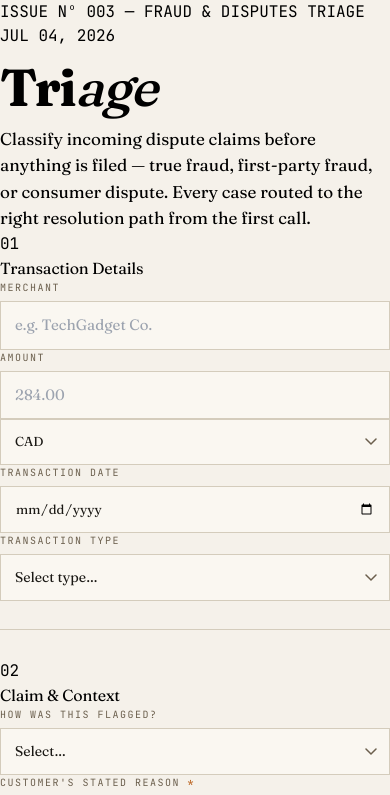
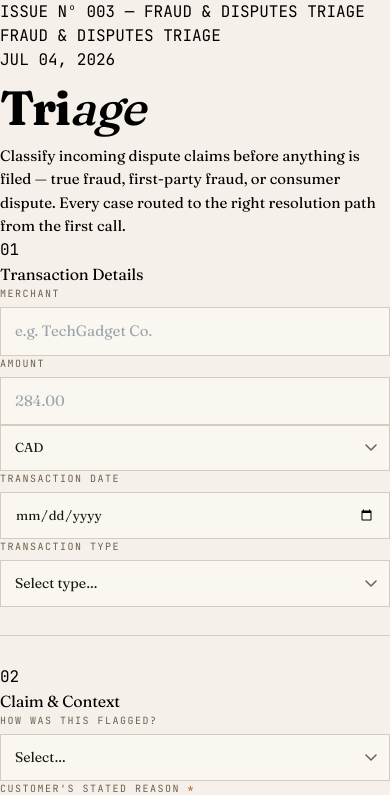
Before and after one commit to i0date/triage, a React (Vite) app: page / in a window 390 px wide. Shown: the top 795 px of the page. Built offline with nearby package versions, Linux system fonts and the light colour scheme.

Commit message:
Add README, mobile fixes

```diff
--- a/src/Triage.jsx
+++ b/src/Triage.jsx
@@ -196,18 +196,19 @@ For classification "CONSUMER_DISPUTE": routing must be "GOODWILL_FIRST", routing
         {/* ── Masthead ─────────────────────────────────────────────────────────── */}
         <div className="border-b-2 border-black pb-6 mb-8 sm:pb-8 sm:mb-12">
           <div className="flex items-baseline justify-between mb-3 flex-wrap gap-2">
-            <div className="mono-font text-xs tracking-widest text-stone-600">ISSUE Nº 003 — FRAUD &amp; DISPUTES TRIAGE</div>
+            <div className="mono-font text-xs tracking-widest text-stone-600 hidden sm:block">ISSUE Nº 003 — FRAUD &amp; DISPUTES TRIAGE</div>
+            <div className="mono-font text-xs tracking-widest text-stone-600 sm:hidden">FRAUD &amp; DISPUTES TRIAGE</div>
             <div className="mono-font text-xs tracking-widest text-stone-600">
               {new Date().toLocaleDateString('en-US', { day: '2-digit', month: 'short', year: 'numeric' }).toUpperCase()}
             </div>
           </div>
           <h1
             className="display-font font-bold text-stone-900 leading-none"
-            style={{ fontSize: 'clamp(52px, 8vw, 96px)', letterSpacing: '-0.03em' }}
+            style={{ fontSize: 'clamp(48px, 8vw, 96px)', letterSpacing: '-0.03em' }}
           >
             <span style={{ fontWeight: 700 }}>Tri</span><span style={{ fontStyle: 'italic', fontWeight: 500 }}>age</span>
           </h1>
-          <p className="display-font text-stone-700 mt-4 max-w-2xl" style={{ fontSize: '17px', lineHeight: '1.55' }}>
+          <p className="display-font text-stone-700 mt-3 sm:mt-4 max-w-2xl" style={{ fontSize: 'clamp(15px, 2vw, 17px)', lineHeight: '1.55' }}>
             Classify incoming dispute claims before anything is filed — true fraud, first-party fraud, or consumer dispute. Every case routed to the right resolution path from the first call.
           </p>
         </div>
@@ -566,7 +567,7 @@ For classification "CONSUMER_DISPUTE": routing must be "GOODWILL_FIRST", routing
         </div>
 
         {/* ── Footer ───────────────────────────────────────────────────────────── */}
-        <div className="mt-16 pt-6 flex items-baseline justify-between text-stone-500 flex-wrap gap-2" style={{ borderTop: '1px solid #D4CCBC' }}>
+        <div className="mt-12 sm:mt-16 pt-6 flex flex-col sm:flex-row sm:items-baseline justify-between text-stone-500 gap-2" style={{ borderTop: '1px solid #D4CCBC' }}>
           <div className="mono-font text-xs tracking-widest">BUILT BY ADEOTI FASHOKUN — RISK &amp; TRUST OPERATIONS</div>
           <div className="display-font italic text-sm">"Classify before you file. The routing matters."</div>
         </div>
```
Also changed, not shown: 1 other file (tests, documents, lock files or other folders).
